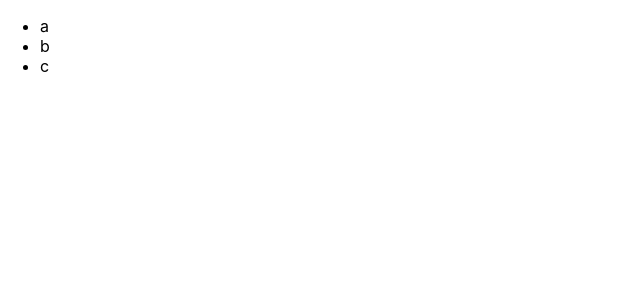
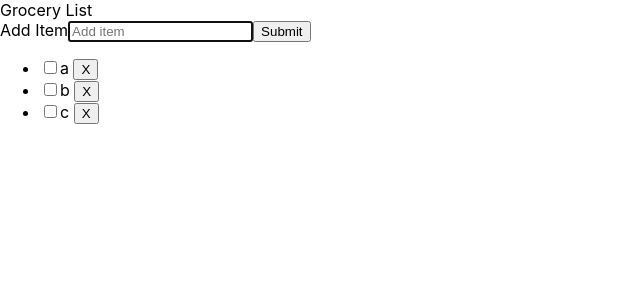
Before and after one commit to mayankdutta/react_revision, a React (Create React App) app: page / in a window 1280 px wide. Shown: the top 300 px of the page, without its empty margins (0-640 px from the left). Built offline with nearby package versions, Linux system fonts and the light colour scheme.

Commit message:
list is displaying

```diff
--- /dev/null
+++ b/src/AddItem.jsx
@@ -0,0 +1,23 @@
+const AddItem = () => {
+    return (
+        <form>
+            <label htmlFor={'addItem'}>Add Item</label>
+            <input
+                autoFocus
+                id='addItem'
+                type={'text'}
+                placeholder={"Add item"}
+                required
+            />
+            <button
+                type={"submit"}
+                aria-label={'Add Item'}
+            > Submit
+            </button>
+
+        </form>
+    );
+
+}
+
+export default AddItem;
--- a/src/App.js
+++ b/src/App.js
@@ -1,11 +1,43 @@
 import Content from "./content";
+import Header from "./Header"
+import AddItem from "./AddItem";
+import {useState} from "react";
 
 function App() {
-  return (
-    <>
-      <Content />
-    </>
-  );
+    const [items, setItems] = useState([
+        {index: 1, title: "a", checked: false},
+        {index: 2, title: "b", checked: false},
+        {index: 3, title: "c", checked: false},
+    ]);
+
+    const add = (index) => {
+
+    }
+
+    const del = (i) => {
+        const updatedItem = items.filter(item => item.index !== i)
+        setItems(
+            updatedItem
+        )
+        localStorage.setItem("shoppingList", JSON.stringify(updatedItem));
+    }
+
+    const checked = (i) => {
+        const updatedItems =
+            items.map(item =>
+                item.index === i ? {...item, checked: !item.checked} : item)
+        setItems(
+            updatedItems
+        )
+        localStorage.setItem("shoppingList", JSON.stringify(updatedItems));
+    }
+    return (
+        <>
+            <Header title="Grocery List"/>
+            <AddItem />
+            <Content items={items} checked={checked} del = {del}/>
+        </>
+    );
 }
 
 export default App;
--- /dev/null
+++ b/src/Header.jsx
@@ -0,0 +1,13 @@
+const Header = ({title}) => {
+    return (
+        <>
+            {title}
+        </>
+    )
+}
+
+Header.defaultProps = {
+    title: "Default Title"
+}
+
+export default  Header;
--- a/src/content.jsx
+++ b/src/content.jsx
@@ -1,18 +1,18 @@
 import react, {useState} from "react";
 
-const Content = () => {
-    const [items, setItems] = useState([
-        {title: "a", checked: false},
-        {title: "b", checked: false},
-        {title: "c", checked: false},
-    ]);
+const Content = ({items,checked, del}) => {
 
     return (
         <div>
             <ul>
-                {items.map((item, index) => {
+                {items.map((item) => {
                     return (
-                        <li key={index}>{item.title}</li>
+                        <li key = {item.index}>
+                            <input type={"checkbox"} onClick={() => checked(item.index)}/>
+                            <span
+                                style={item.checked ? {textDecoration: "line-through"} : null}>{item.title} </span>
+                            <button onClick={() => del(item.index)}> X</button>
+                        </li>
                     )
                 })}
             </ul>
```
Also changed, not shown: src/App.css (deleted, +0 -38 lines), src/logo.svg (deleted), 1 other file (tests, documents, lock files or other folders).
